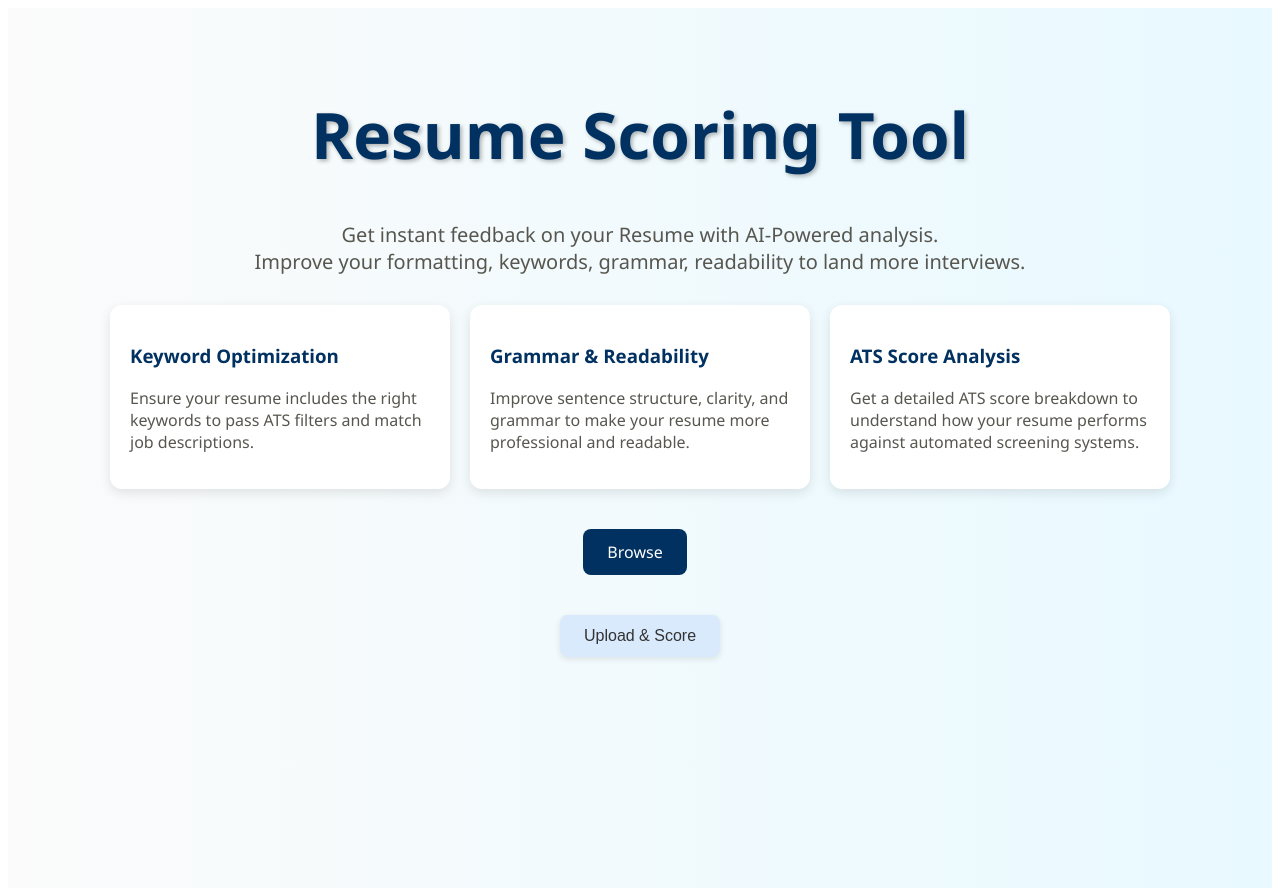
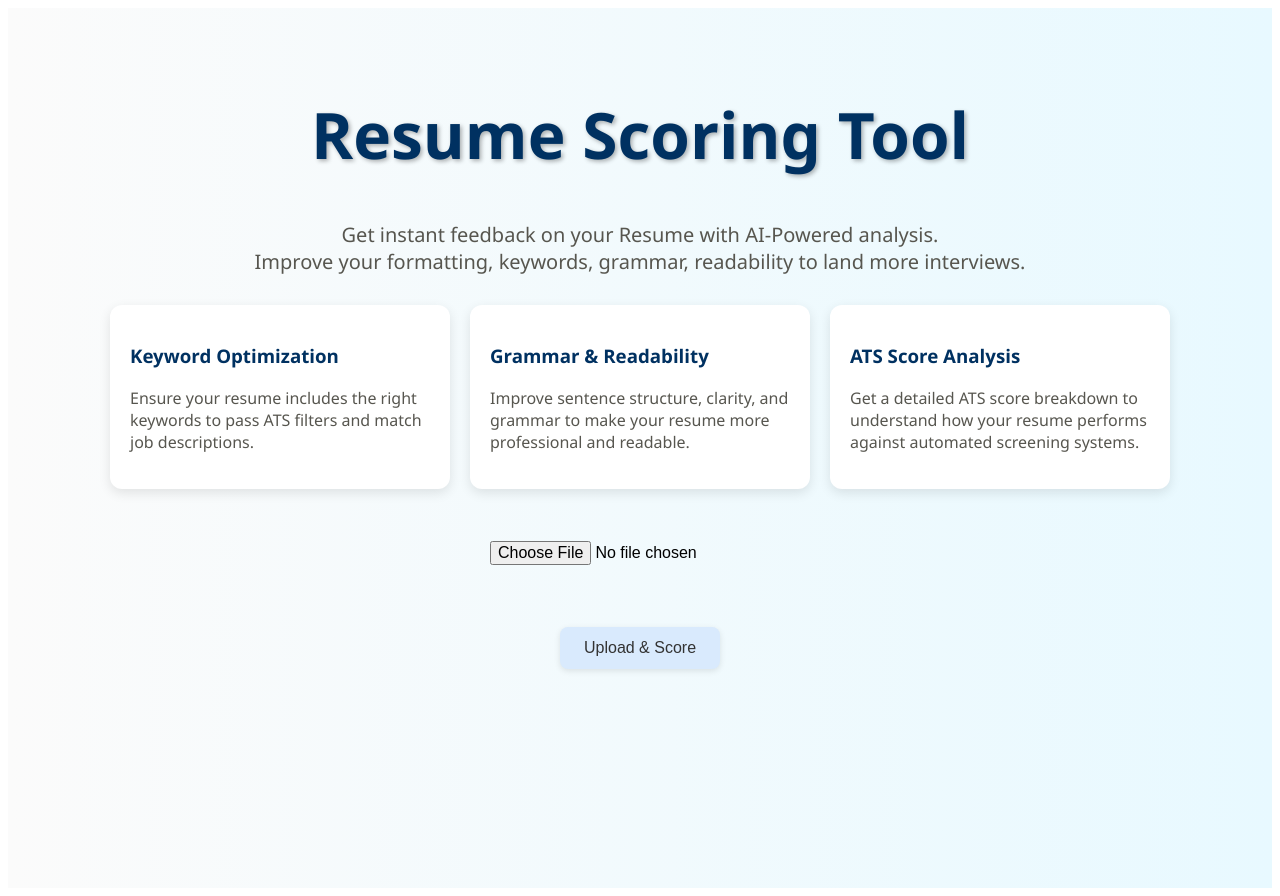
Before and after one commit to rajdeep-office/Resume-agent, a React (Create React App) app in the folder frontend/: page / in a window 1280 px wide. Built offline with nearby package versions, Linux system fonts and the light colour scheme.

Commit message:
Update UploadResume.js

```diff
--- a/frontend/src/components/UploadResume.js
+++ b/frontend/src/components/UploadResume.js
@@ -61,40 +61,23 @@ const UploadResume = () => {
       </h2>
 
       <form onSubmit={handleUpload}>
-  <div style={{ marginBottom: "20px" }}>
         <input
-      id="file-upload"
           type="file"
-      accept=".pdf,.docx,.txt"
+          accept=".pdf"
           onChange={(e) => setFile(e.target.files[0])}
           required
-      style={{ display: "none" }}
+          style={{
+            padding: "12px",
+            borderRadius: "10px",
+            border: "0px",
+            backgroundColor: "none",
+            fontSize: "16px",
+            marginBottom: "30px",
+            width: "300px",
+            color:"black",
+          }}
         />
-    <label
-      htmlFor="file-upload"
-      style={{
-        padding: "12px 24px",
-        backgroundColor: "#003161",
-        color: "#fff",
-        borderRadius: "8px",
-        cursor: "pointer",
-        fontSize: "16px",
-        display: "inline-block",
-        marginRight: "10px",
-        transition: "background-color 0.3s ease",
-      }}
-      onMouseEnter={(e) => (e.target.style.backgroundColor = "#005fa3")}
-      onMouseLeave={(e) => (e.target.style.backgroundColor = "#003161")}
-    >
-      Browse
-    </label>
-    {file && (
-      <span style={{ fontSize: "16px", color: "#333" }}>
-        {file.name}
-      </span>
-    )}
-  </div>
-
+        <br />
         <button
           type="submit"
           disabled={loading}
@@ -105,6 +88,7 @@ const UploadResume = () => {
           {loading ? "Analyzing..." : "Upload & Score"}
         </button>
       </form>
+
       {result && (
         <div
           style={{
```
Lines whose indentation alone changed are shown as unchanged.
